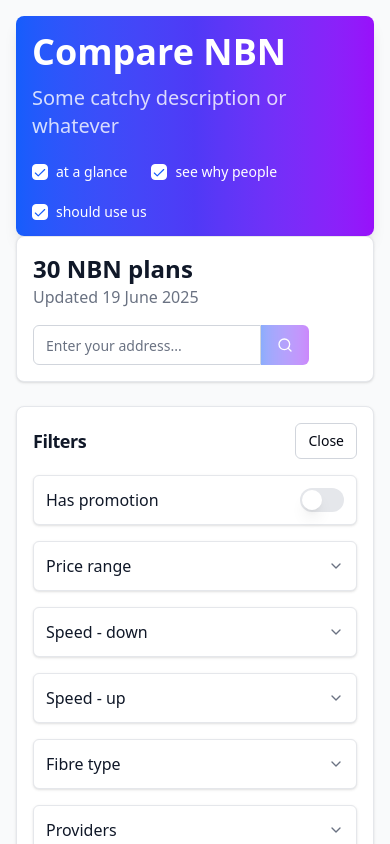
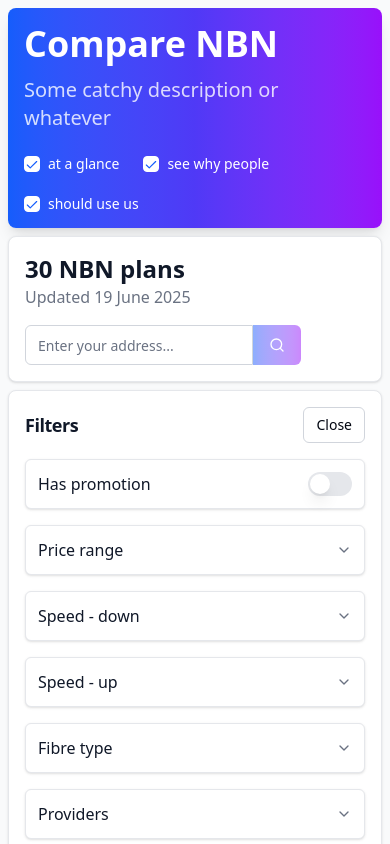
Before and after one commit to bot19/compare-nbn-fe-csr, a React (Vite) app: page / in a window 390 px wide. Shown: the top 844 px of the page. Built offline with nearby package versions, Linux system fonts and the light colour scheme.

Commit message:
UI minor fixes

```diff
--- a/src/App.tsx
+++ b/src/App.tsx
@@ -6,7 +6,7 @@
 
 export default function App() {
   return (
-    <div className="bg-gray-50 text-gray-900 p-4">
+    <div className="bg-gray-50 text-gray-900 p-2 sm:p-4 space-y-2 sm:space-y-6 max-w-screen-xl mx-auto">
       <Header />
       <Page />
       <Footer />
--- a/src/components/Page.tsx
+++ b/src/components/Page.tsx
@@ -51,7 +51,7 @@
   }
 
   return (
-    <div className="space-y-6 max-w-screen-xl mx-auto">
+    <div className="space-y-2 sm:space-y-6">
       <SummaryAddress
         setAddrNbnType={setAddrNbnType}
         totalPlans={dataFilAddr.length} // (4) # NBN plans = dataFilAddr.length()
--- a/src/components/PlansViewControl.tsx
+++ b/src/components/PlansViewControl.tsx
@@ -62,7 +62,7 @@
   }, [dataFilAddr, filters, sort]);
 
   return (
-    <div className="grid grid-cols-1 lg:grid-cols-12 gap-6">
+    <div className="grid grid-cols-1 lg:grid-cols-12 gap-2 sm:gap-6">
       <div className="lg:col-span-8 order-2 lg:order-1">
         <Card className="bg-white border border-gray-200 shadow-sm">
           <CardContent className="">
```
